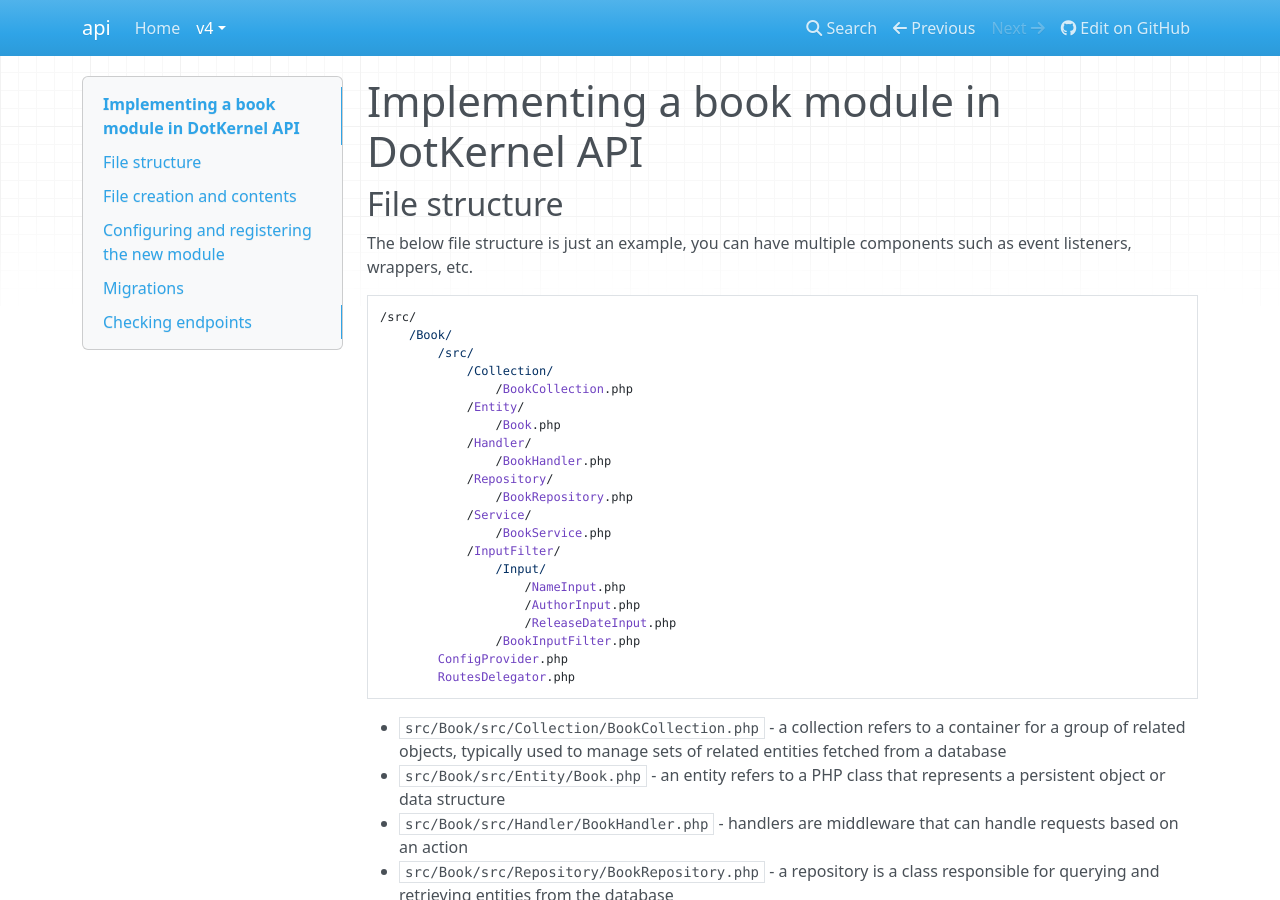
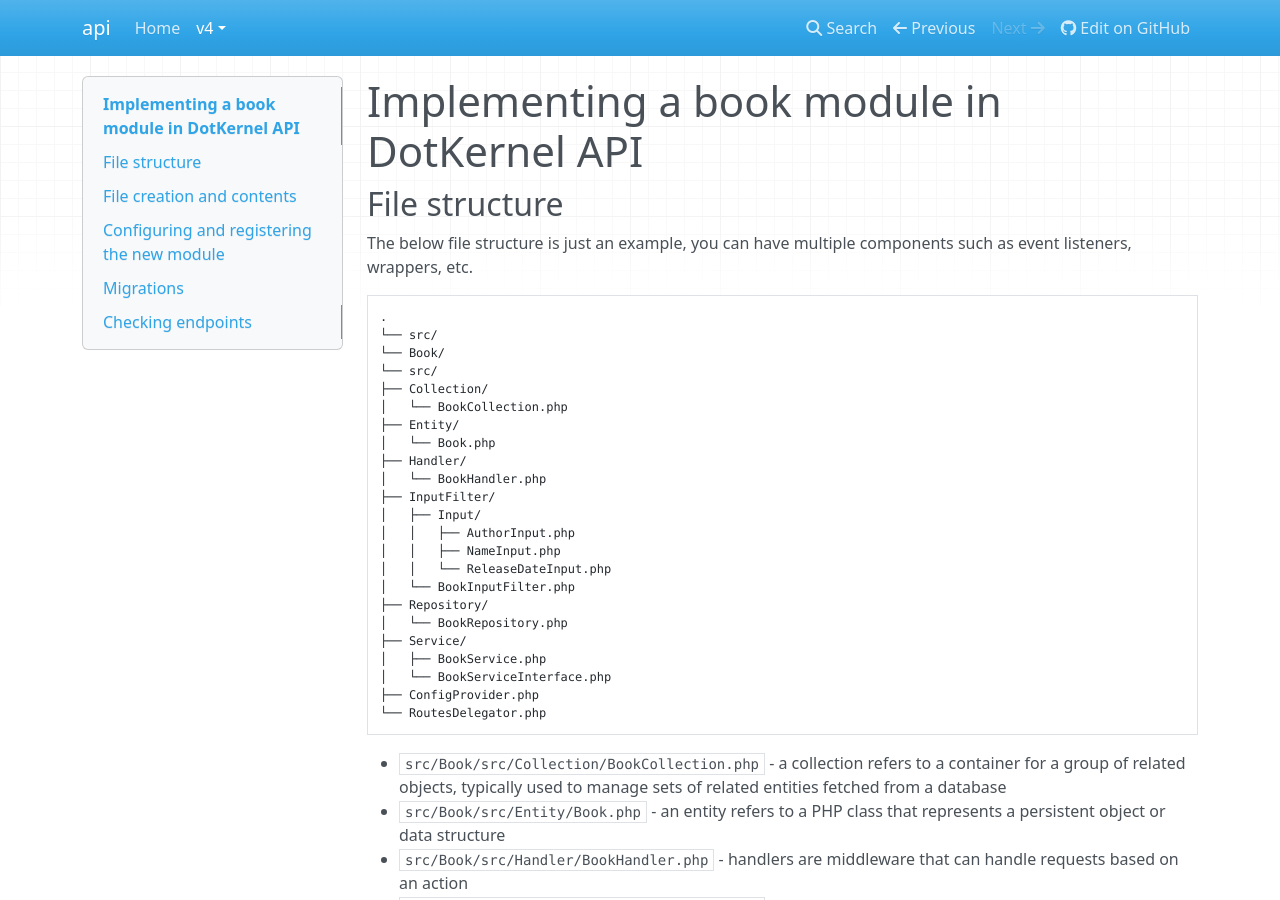
Before and after one commit to dotkernel/api, an MkDocs documentation site: the page built from docs/book/v4/tutorials/create-book-module.md, in a window 1280 px wide and 900 px high. Built offline with MkDocs 1.6.1, drawn with Linux system fonts in a browser that asks for light colours; nearby versions of some CDN libraries.

Commit message:
requested changes

````diff
--- a/docs/book/v4/tutorials/create-book-module.md
+++ b/docs/book/v4/tutorials/create-book-module.md
@@ -4,28 +4,30 @@
 
 The below file structure is just an example, you can have multiple components such as event listeners, wrappers, etc.
 
-```
-/src/
-    /Book/
-        /src/
-            /Collection/
-                /BookCollection.php
-            /Entity/
-                /Book.php
-            /Handler/
-                /BookHandler.php
-            /Repository/
-                /BookRepository.php
-            /Service/
-                /BookService.php
-            /InputFilter/
-                /Input/
-                    /NameInput.php
-                    /AuthorInput.php
-                    /ReleaseDateInput.php
-                /BookInputFilter.php
-        ConfigProvider.php
-        RoutesDelegator.php
+```markdown
+.
+└── src/
+└── Book/
+└── src/
+├── Collection/
+│   └── BookCollection.php
+├── Entity/
+│   └── Book.php
+├── Handler/
+│   └── BookHandler.php
+├── InputFilter/
+│   ├── Input/
+│   │   ├── AuthorInput.php
+│   │   ├── NameInput.php
+│   │   └── ReleaseDateInput.php
+│   └── BookInputFilter.php
+├── Repository/
+│   └── BookRepository.php
+├── Service/
+│   ├── BookService.php
+│   └── BookServiceInterface.php
+├── ConfigProvider.php
+└── RoutesDelegator.php
 ```
 
 * `src/Book/src/Collection/BookCollection.php` - a collection refers to a container for a group of related objects, typically used to manage sets of related entities fetched from a database
````
